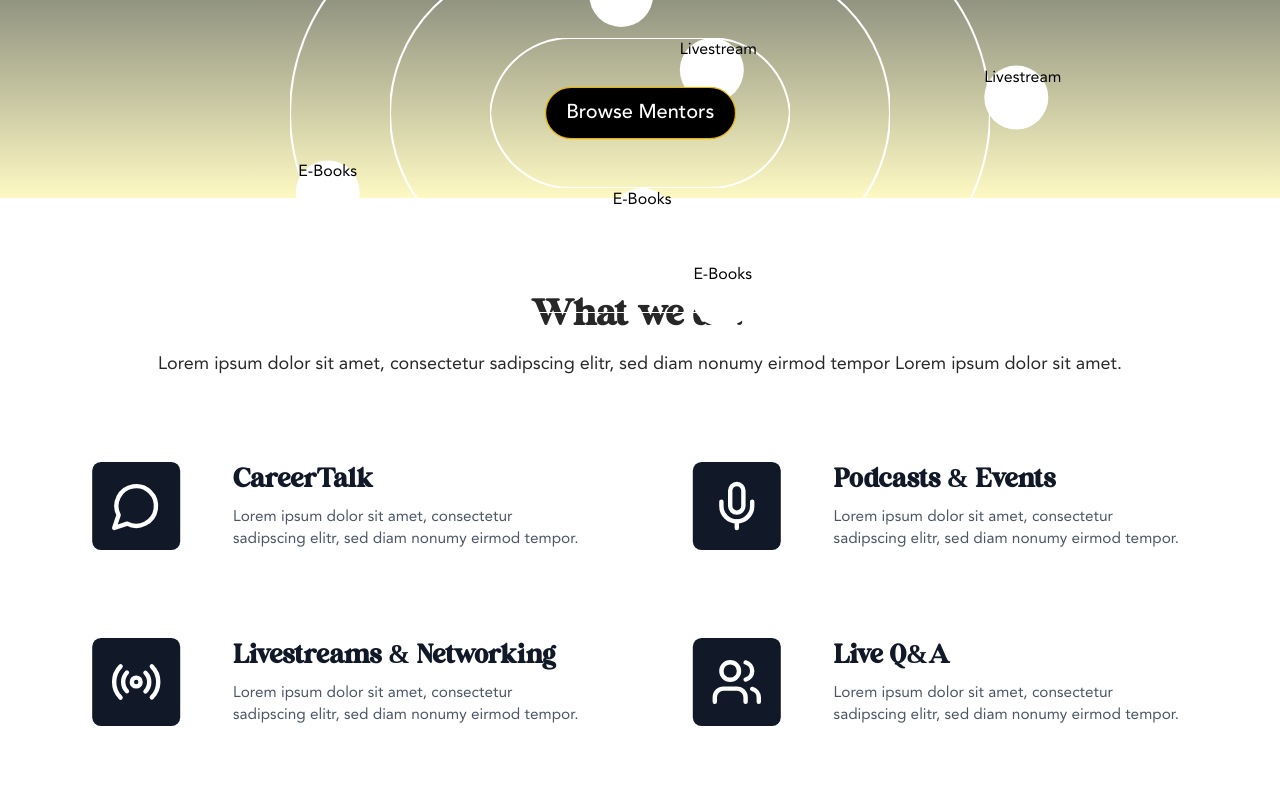
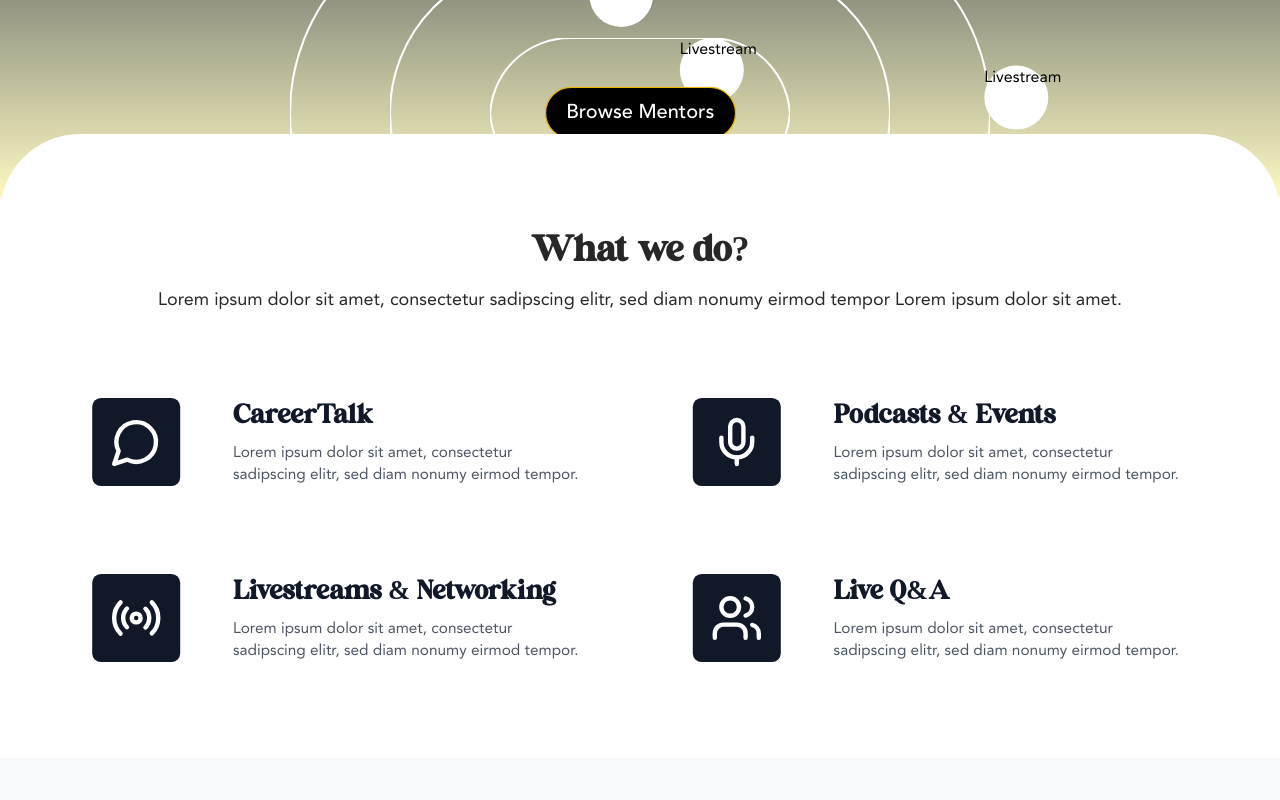
Before and after one commit to ZvityTeam/career-view-ui-dev, a React (Vite) app: page / in a window 1280 px wide. Shown: the part 620-1420 px from the top of the page. Built offline with nearby package versions, Linux system fonts and the light colour scheme; a web font is replaced by a local one.

Commit message:
Fix styles in hero section.

```diff
--- a/src/components/whatwedo/WhatWeDo.tsx
+++ b/src/components/whatwedo/WhatWeDo.tsx
@@ -31,7 +31,8 @@ export const WhatWeDo = () => {
   ];
 
   return (
-    <section className='flex flex-col items-center justify-center space-y-24 rounded-[80px] bg-white px-12 py-24'>
+    <div className='relative grid min-h-[70vh] place-items-center'>
+      <section className='absolute -top-16 flex w-full flex-col items-center justify-center space-y-24 rounded-[80px] bg-white px-12 py-24'>
         {/* Heading */}
         <div className='text-center'>
           <SectionHeader
@@ -56,5 +57,6 @@ export const WhatWeDo = () => {
           ))}
         </div>
       </section>
+    </div>
   );
 };
```
Lines whose indentation alone changed are shown as unchanged.
